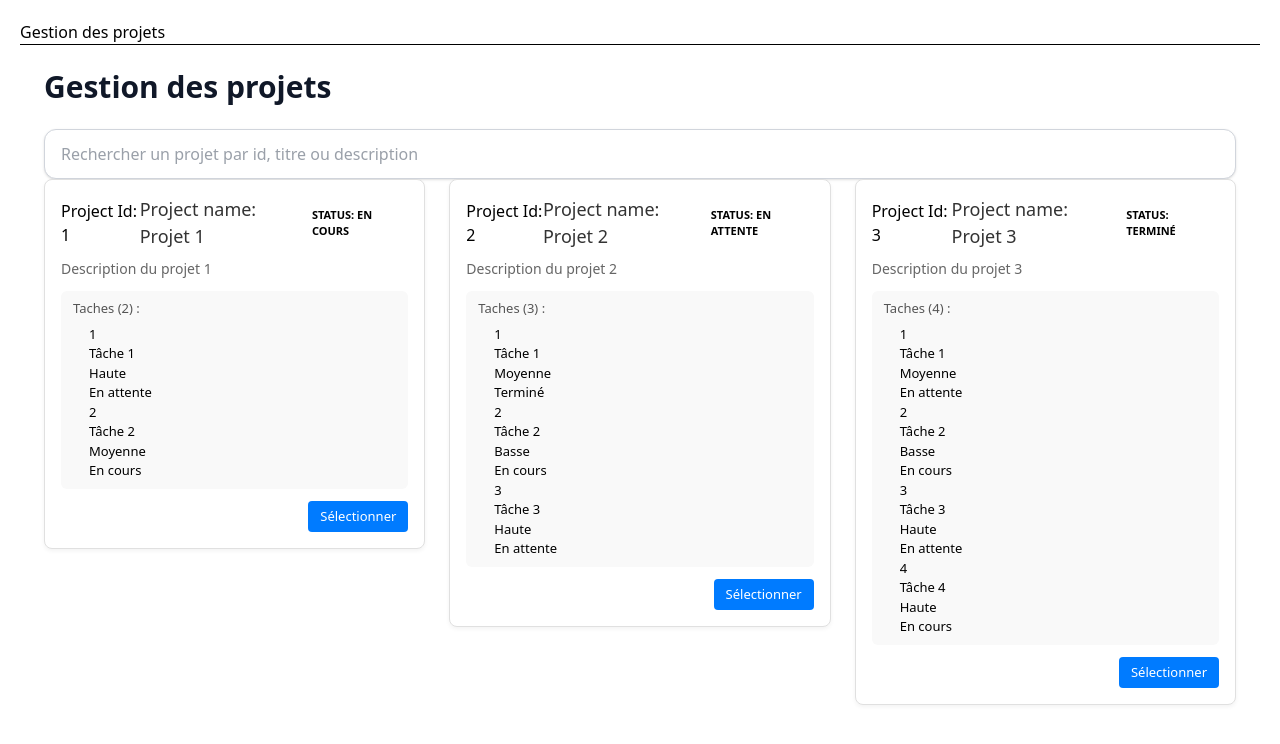
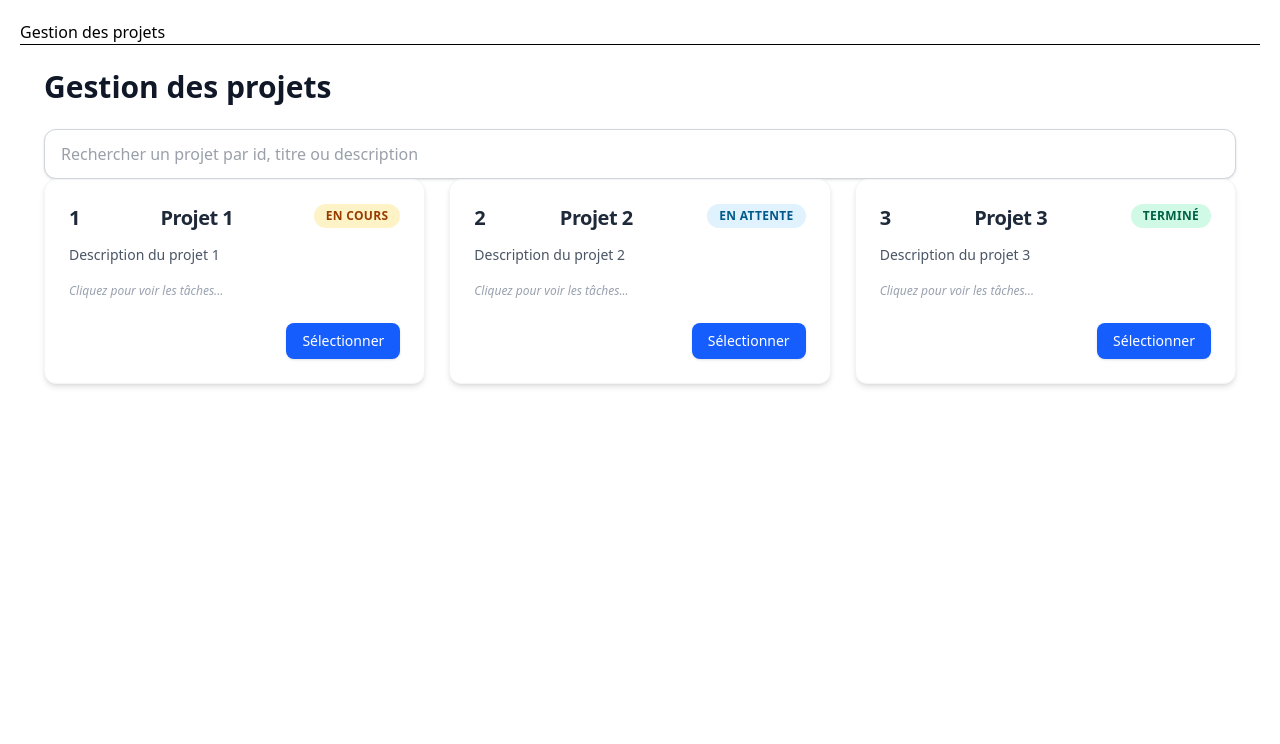
Before and after one commit to Yassine-Turki-git-hub/TaskFlow, an Angular app: page / in a window 1280 px wide. Shown: the top 744 px of the page. Built offline with nearby package versions, Linux system fonts and the light colour scheme.

Commit message:
modifier le projet en tailwind css (fin tp2)

```diff
--- a/src/app/features/projects/components/project-card/project-card.html
+++ b/src/app/features/projects/components/project-card/project-card.html
@@ -1,28 +1,46 @@
-<div class="project-card" (click)="onSelectProject()">
-    <div class="card-header">
-        <h2>Project Id: {{project.id}}</h2>
-        <h3>Project name: {{project.name}}</h3>
-        <span class="badge" [ngClass]="project.status">Status: {{project.status}}</span>
+<div
+    class="bg-white rounded-xl shadow-md p-6 border transition-all duration-300 flex flex-col justify-between cursor-pointer"
+    [ngClass]="{
+        'border-blue-500 ring-2 ring-blue-200 shadow-lg': isSelected,
+        'border-gray-100 hover:shadow-lg': !isSelected
+    }"
+    (click)="onSelectProject()"
+>
+    <div>
+        <!-- En-tête : Titre et Statut -->
+        <div class="flex justify-between items-start gap-4 mb-3">
+            <h3 class="text-xl font-bold text-gray-800 tracking-tight">{{ project.id }}</h3>
+            <h3 class="text-xl font-bold text-gray-800 tracking-tight">{{ project.name }}</h3>
+
+          <span class="px-3 py-1 rounded-full text-xs font-semibold tracking-wide uppercase"
+                [ngClass]="{
+                  'bg-amber-100 text-amber-800': project.status === TypeStatus.EnCours,
+                  'bg-emerald-100 text-emerald-800': project.status === TypeStatus.Termine,
+                  'bg-sky-100 text-sky-800': project.status === TypeStatus.EnAttente
+                }">
+            {{ project.status }}
+          </span>
+        </div>
+        <p class="text-gray-600 text-sm mb-4 leading-relaxed">{{ project.description }}</p>
+
+        <!-- Section Tâches : affichée uniquement si le projet est sélectionné -->
+        @if (isSelected) {
+          <div class="mb-4 animate-fadeIn">
+            <app-task-list [tasks]="project.tasks || []"></app-task-list>
+          </div>
+        } @else {
+          <p class="text-xs text-gray-400 italic mb-4">Cliquez pour voir les tâches...</p>
+        }
+      </div>
+
+      <!-- Bouton d'action -->
+      <div class="flex justify-end pt-2">
+        <button
+          class="text-white text-sm font-medium px-4 py-2 rounded-lg transition-colors duration-200 shadow-sm"
+          [ngClass]="isSelected ? 'bg-gray-600 hover:bg-gray-700' : 'bg-blue-600 hover:bg-blue-700'"
+          (click)="$event.stopPropagation(); onSelectProject()"
+        >
+          {{ isSelected ? 'Fermer' : 'Sélectionner' }}
+        </button>
+      </div>
     </div>
-    <p class="description">{{project.description}}</p>
-    <!--affichage des taches du projet-->
-    <div class="tasks-section" *ngIf="project.tasks && project.tasks.length > 0">
-        <h4>Taches ({{project.tasks.length}}) :</h4>
-        <ul>
-            <li *ngFor="let task of project.tasks">
-                <span>{{task.id}}</span><br>
-                <span>{{task.title}}</span><br>
-                <span>{{task.priority}}</span><br>
-                <span>{{task.status}}</span>
-            </li>
-        </ul>
-    </div>
-    <div class="task-section" *ngIf="!project.tasks || project.tasks.length === 0">
-        <p class="no-tasks">Aucune tache</p>
-    </div>
-    <div class="card-footer">
-        <button class="select-btn" (click)="$event.stopPropagation(); onSelectProject()">
-            Sélectionner
-        </button>
-    </div>
-</div>
--- a/src/app/features/projects/components/project-card/project-card.ts
+++ b/src/app/features/projects/components/project-card/project-card.ts
@@ -1,9 +1,11 @@
 import { CommonModule } from '@angular/common';
 import { Component, EventEmitter, Input, Output } from '@angular/core';
 import { ProjectModel } from '../../models/project.model';
+import { TaskList } from '../task-list/task-list';
+import { TypeStatus } from '../../models/type-status';
 
 @Component({
-  imports: [CommonModule],
+  imports: [CommonModule, TaskList],
   standalone: true,
   selector: 'app-project-card',
   styleUrl: './project-card.css',
@@ -14,6 +16,10 @@ export class ProjectCard {
   project!: ProjectModel;
   @Output()
   selectProject = new EventEmitter<ProjectModel>();
+  @Input() isSelected: boolean = false;
+
+  //exposer l'enum du TypeStatus au template
+  readonly TypeStatus = TypeStatus;
 
   onSelectProject(): void {
     this.selectProject.emit(this.project);
--- a/src/app/features/projects/components/project-list/project-list.html
+++ b/src/app/features/projects/components/project-list/project-list.html
@@ -11,7 +11,11 @@
         <!--Liste des proejct cards-->
         <div class="grid grid-cols-1 md:grid-cols-2 lg:grid-cols-3 gap-6">
             @for (proj of filteredProjects(); track proj.id) {
-                <app-project-card [project]="proj"></app-project-card>
+                <app-project-card
+                    [project]="proj"
+                    [isSelected]="selectedProjectId() === proj.id"
+                    (selectProject)="handleProjectSelection($event)">
+                </app-project-card>
             } @empty {
                 <div class="col-span-full text-center py-12 bg-gray-50 rounded-xl border border-dashed border-gray-300">
                     <p class="text-gray-500 text-lg">Aucun projet ne correspond à votre recherche.</p>
--- a/src/app/features/projects/components/project-list/project-list.ts
+++ b/src/app/features/projects/components/project-list/project-list.ts
@@ -16,6 +16,9 @@ export class ProjectList implements OnInit {
   private projectService = inject(ProjectService);
   projects = signal<ProjectModel[]>([]);
   searchTerm = signal<string>('');
+  //signal pour suivre l'ID du projet séléctionné (null pr=ar défaut)
+  selectedProjectId = signal<number | null>(null);
+
   filteredProjects = computed(() =>{
     const term = this.searchTerm().toLowerCase().trim();
     const currentProjects = this.projects();
@@ -32,8 +35,13 @@ export class ProjectList implements OnInit {
         this.projects.set(projectsData);
       });
   }
+
   handleProjectSelection(selectedProject: ProjectModel): void {
-    console.log("Projet sélectionné:", selectedProject.name);
-    //logique métier ...
+    if (this.selectedProjectId() === selectedProject.id){
+      this.selectedProjectId.set(null);
+    } else {
+      this.selectedProjectId.set(selectedProject.id);
+    }
   }
+
 }
--- a/src/app/features/projects/components/task-list/task-list.html
+++ b/src/app/features/projects/components/task-list/task-list.html
@@ -1,22 +1,30 @@
-<div class="task-list-container">
-    <h3>Liste des taches</h3>
-    @if (tasks && tasks.length > 0){
-        <ul class="task-items">
-            @for(task of tasks; track task.id){
-                <li class="task-item" [ngClass]="getStatusClass(task.status)">
-                    <div class="task-info">
-                        <span class="task-title">{{task.id}}: {{task.title}}</span>
-                        <span class="priority-badge" [ngClass]="getPriorityClass(task.priority)">
+<div class="bg-white rounded-xl shadow-sm p-4 border border-gray-100">
+    <h3 class="text-lg font-bold text-gray-800 mb-3">Liste des taches</h3>
+
+    @if (tasks && tasks.length > 0) {
+        <ul class="space-y-3">
+            @for (task of tasks; track task.id) {
+                <li class="flex items-center justify-between p-3 rounded-lg bg-gray-50 border-l-4 shadow-sm transition-all"
+                    [ngClass]="getStatusClass(task.status)">
+
+                    <div class="flex items-center gap-3">
+                        <span class="text-sm font-medium text-gray-800">
+                            {{task.id}}: {{task.title}}
+                        </span>
+
+                        <span class="text-[10px] font-bold px-2 py-0.5 rounded uppercase"
+                              [ngClass]="getPriorityClass(task.priority)">
                             {{task.priority}}
                         </span>
                     </div>
-                    <div class="task-meta">
-                        <span class="status-label">{{task.status}}</span>
+
+                    <div class="text-xs font-medium text-gray-500">
+                        {{task.status}}
                     </div>
                 </li>
             }
         </ul>
     } @else {
-        <p class="no-tasks">Aucune tache disponible.</p>
+        <p class="text-xs text-gray-400 italic m-0">Aucune tache disponible.</p>
     }
 </div>
```
